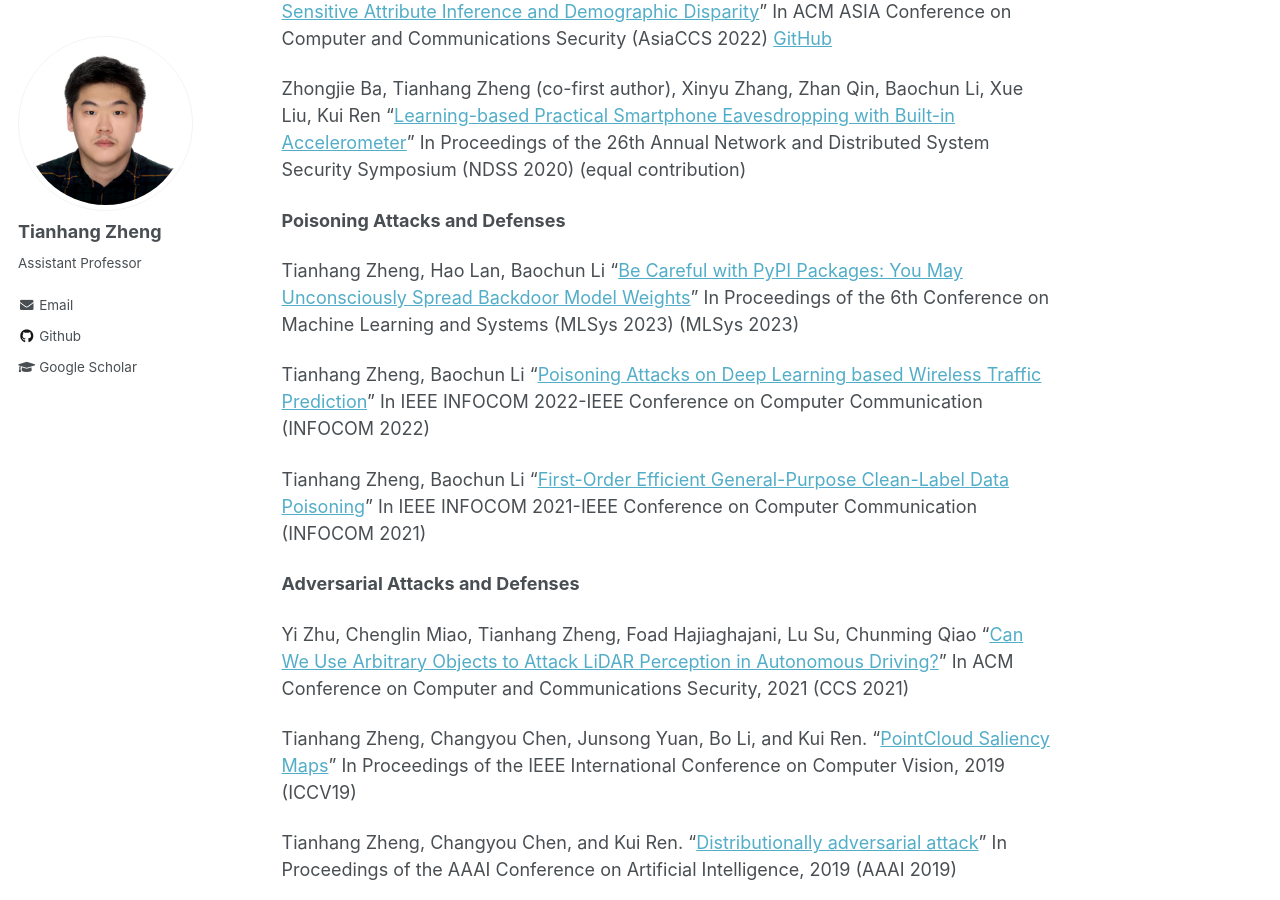
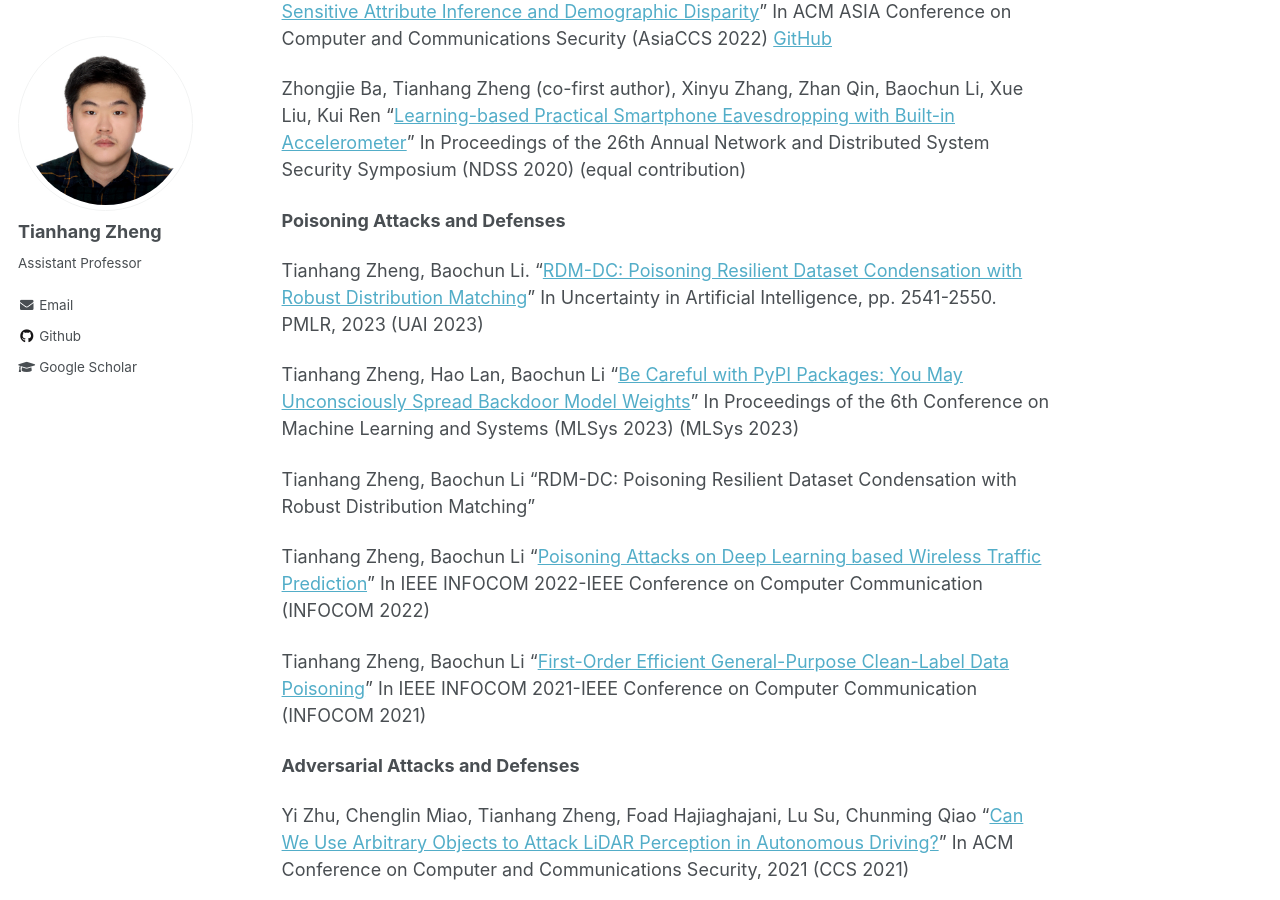
Before and after one commit to tianzheng4/tianzheng4.github.io, a Jekyll site: the page built from _pages/about.md, in a window 1280 px wide and 900 px high, scrolled down 726 px. Built offline with Jekyll 4.4.1, drawn with Linux system fonts in a browser that asks for light colours.

Commit message:
Add uai23 paper

```diff
--- a/_pages/about.md
+++ b/_pages/about.md
@@ -31,7 +31,11 @@ Zhongjie Ba, Tianhang Zheng (co-first author), Xinyu Zhang, Zhan Qin, Baochun Li
 
 **Poisoning Attacks and Defenses**
 
+Tianhang Zheng, Baochun Li. "[RDM-DC: Poisoning Resilient Dataset Condensation with Robust Distribution Matching](files/UAI23.pdf)" In Uncertainty in Artificial Intelligence, pp. 2541-2550. PMLR, 2023 (UAI 2023)
+
 Tianhang Zheng, Hao Lan, Baochun Li "[Be Careful with PyPI Packages: You May Unconsciously Spread Backdoor Model Weights](files/MLSys23.pdf)" In Proceedings of the 6th Conference on Machine Learning and Systems (MLSys 2023) (MLSys 2023)
+
+Tianhang Zheng, Baochun Li "RDM-DC: Poisoning Resilient Dataset Condensation with Robust Distribution Matching"
 
 Tianhang Zheng, Baochun Li "[Poisoning Attacks on Deep Learning based Wireless Traffic Prediction](files/INFOCOM22.pdf)" In IEEE INFOCOM 2022-IEEE Conference on Computer Communication (INFOCOM 2022)
 
```
Also changed, not shown: 2 other files.
